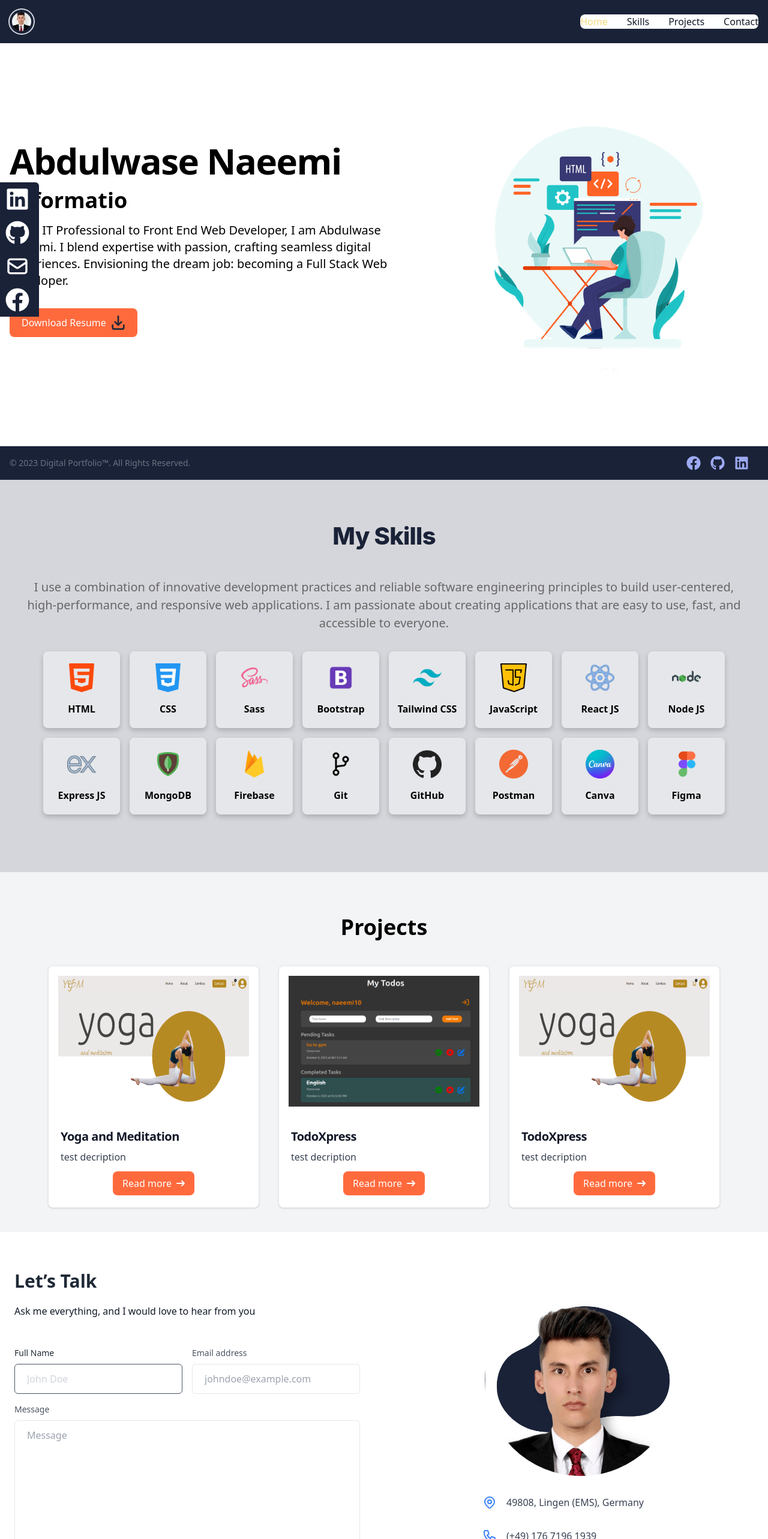
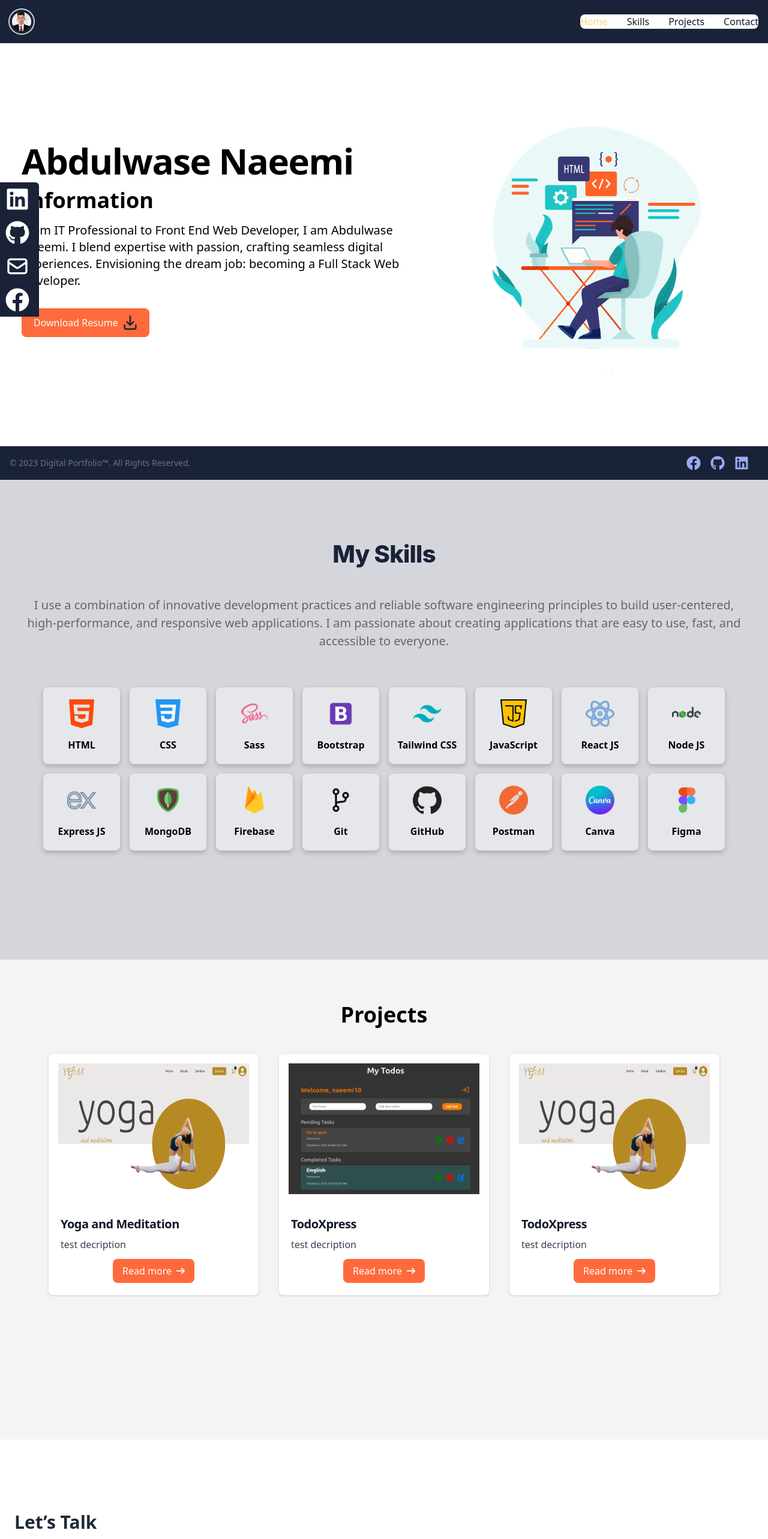
Before and after one commit to Naeemi7/portfolio, a React (Vite) app: page / in a window 1280 px wide. Shown: the top 2566 px of the page at 60% size. Built offline with nearby package versions, Linux system fonts and the light colour scheme.

Commit message:
bug fixe

```diff
--- a/src/components/Main/Contact.jsx
+++ b/src/components/Main/Contact.jsx
@@ -39,7 +39,7 @@ function Contact() {
   return (
     <>
       <section className="min-h-screen bg-white dark:bg-secondary">
-        <div className="container px-6 py-16 mx-auto">
+        <div className="container px-6 py-[120px] mx-auto">
           <div className="lg:flex lg:items-center lg:-mx-10">
             <div className="lg:w-1/2 lg:mx-10">
               <h1 className="text-2xl font-semibold text-gray-800 capitalize dark:text-primary lg:text-3xl">
--- a/src/components/Main/Hero.jsx
+++ b/src/components/Main/Hero.jsx
@@ -44,7 +44,7 @@ function Hero() {
   return (
     <>
       <div className="hero-container">
-        <section className="bg-white dark:bg-primary h-screen">
+        <section className="bg-white dark:bg-primary h-screen px-5">
           {/* Set height to 100vh for full viewport height */}
           <div className="flex items-center justify-center max-w-screen-xl h-full mx-auto px-4 py-8 lg:gap-8 xl:gap-0 lg:py-16 lg:grid lg:grid-cols-12">
             <div className="mr-auto lg:col-span-7">
--- a/src/components/Main/Project.jsx
+++ b/src/components/Main/Project.jsx
@@ -5,7 +5,7 @@ import ProjectCards from "../Helper/ProjectCards";
 function Project() {
   return (
     <div className="project-container">
-      <div className="bg-gray-100 dark:bg-primary py-6 px-4 md:py-10 md:px-12">
+      <div className=" min-h-screen bg-gray-100 dark:bg-primary py-6 px-4 md:py-10 md:px-12 ">
         <div className="text-center mt-8 mb-11">
           <h2 className="text-4xl font-extrabold dark:text-h2Color">
             Projects
--- a/src/components/Main/Skills.jsx
+++ b/src/components/Main/Skills.jsx
@@ -3,9 +3,9 @@ import skillAImages from "../../data/skill-images";
 
 function Skills() {
   return (
-    <div className="skills-main-container">
+    <div className="skills-main-container min-h-screen">
       <div className="skills-sub-container">
-        <section className="content-container">
+        <section className="content-container py-[30px]">
           <h2>My Skills</h2>
           <p>
             I use a combination of innovative development practices and reliable
@@ -16,7 +16,7 @@ function Skills() {
           </p>
         </section>
 
-        <section className="skills-wrapper">
+        <section className="skills-wrapper ">
           {skillAImages.map((item, index) => (
             <div className="skill" key={index}>
               <img
```
